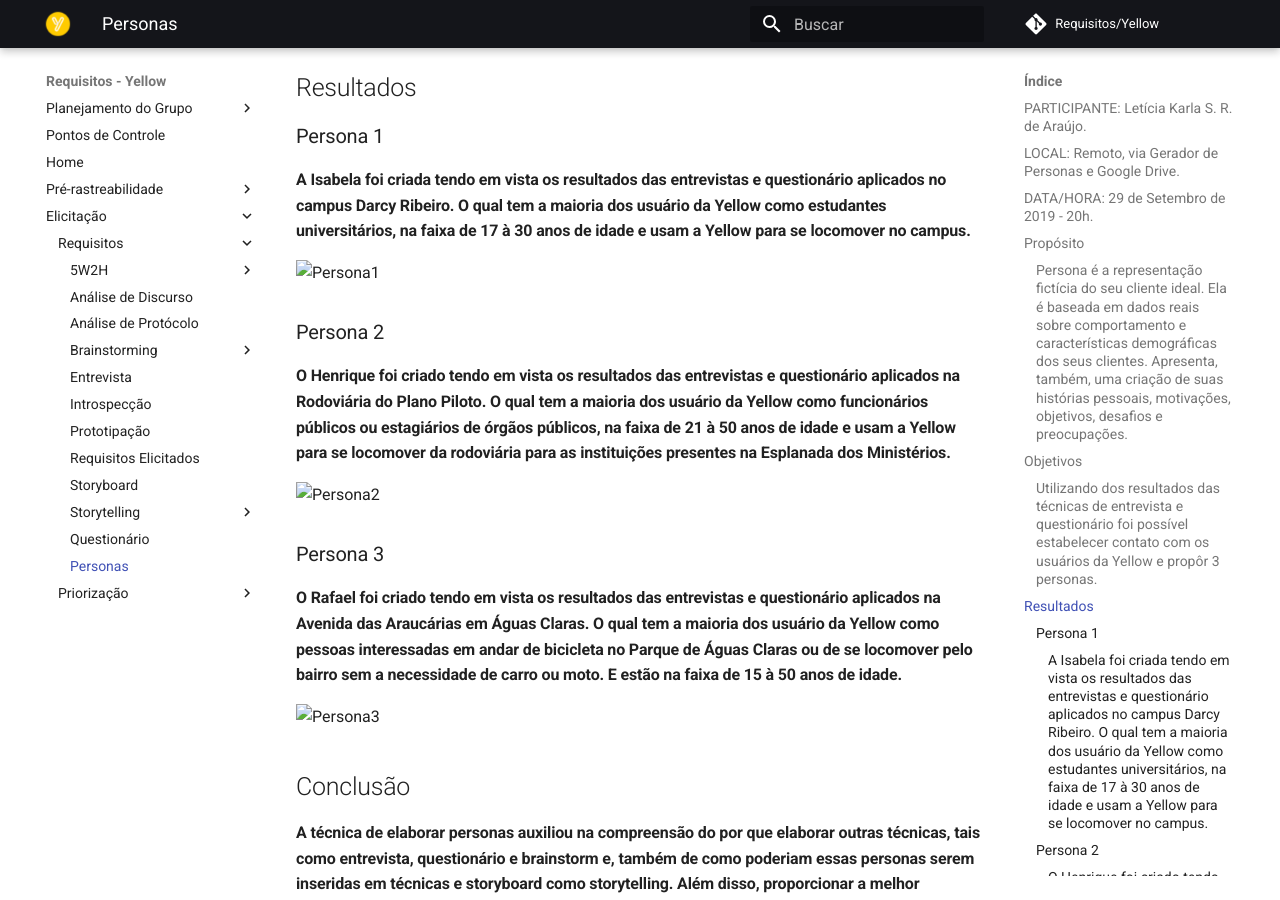
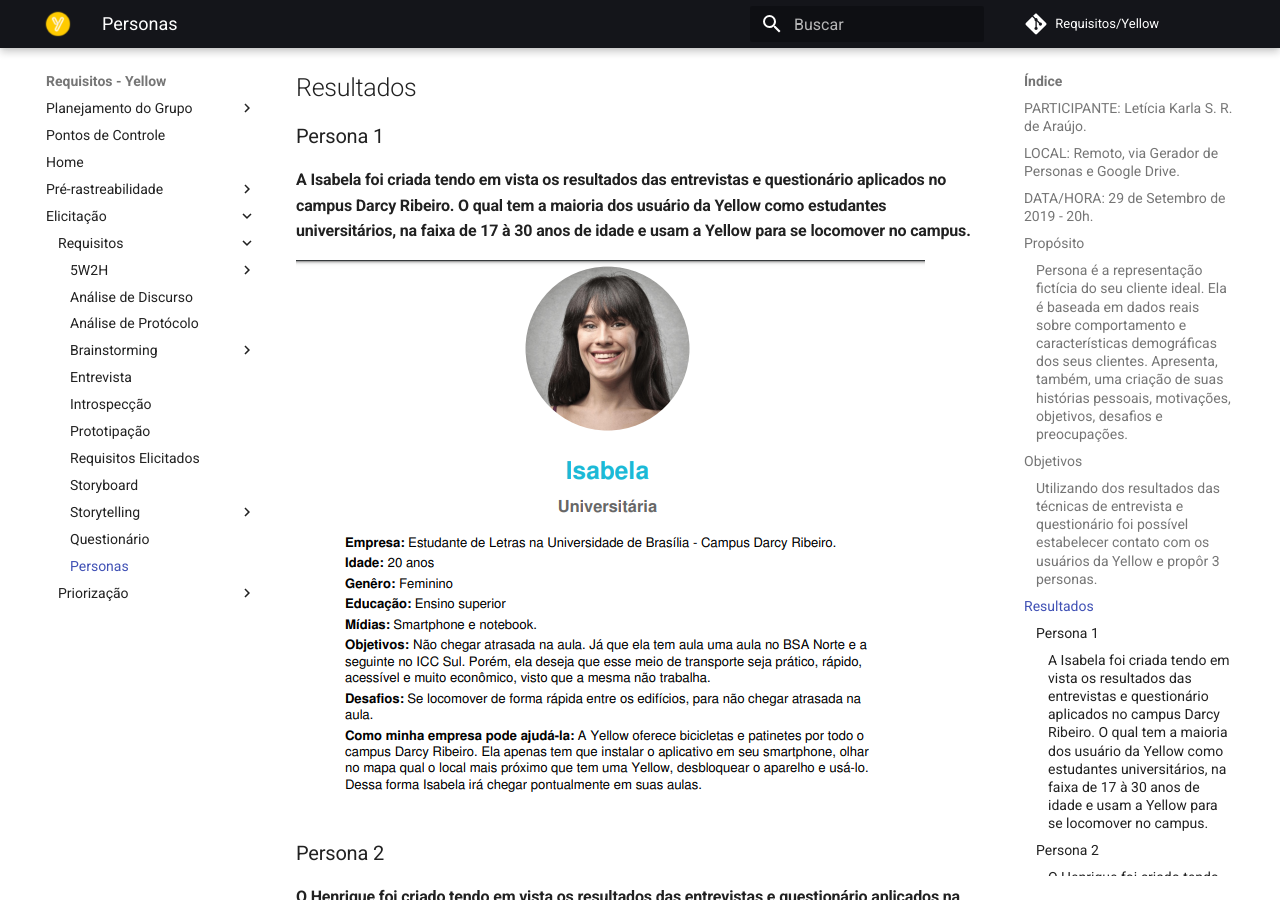
Before and after one commit to me42th/2019.2-Yellow, an MkDocs documentation site: the page built from docs/elicitacao/requisitos/personas.md, in a window 1280 px wide and 900 px high, scrolled down 553 px. Built offline with MkDocs 1.6.1 and Material for MkDocs 9.7.7, drawn with Linux system fonts in a browser that asks for light colours; comment, search, counter and statistics services are not loaded.

Commit message:
Organizando personas

```diff
--- a/docs/elicitacao/requisitos/personas.md
+++ b/docs/elicitacao/requisitos/personas.md
@@ -14,17 +14,17 @@
 ### Persona 1
 #### A Isabela foi criada tendo em vista os resultados das entrevistas e questionário aplicados no campus Darcy Ribeiro. O qual tem a maioria dos usuário da Yellow como estudantes universitários, na faixa de 17 à 30 anos de idade e usam a Yellow para se locomover no campus.
 
-![Persona1](../../img/elicitacao/persona/Persona1.png)
+![Persona1](../../img/elicitacao/Personas/Persona1.png)
 
 ### Persona 2
 #### O Henrique foi criado tendo em vista os resultados das entrevistas e questionário aplicados na Rodoviária do Plano Piloto. O qual tem a maioria dos usuário da Yellow como funcionários públicos ou estagiários de órgãos públicos, na faixa de 21 à 50 anos de idade e usam a Yellow para se locomover da rodoviária para as instituições presentes na Esplanada dos Ministérios.
 
-![Persona2](../../img/elicitacao/persona/Persona2.png)
+![Persona2](../../img/elicitacao/Personas/Persona2.png)
 
 ### Persona 3
 #### O Rafael foi criado tendo em vista os resultados das entrevistas e questionário aplicados na Avenida das Araucárias  em Águas Claras. O qual tem a maioria dos usuário da Yellow como pessoas interessadas em andar de bicicleta no Parque de Águas Claras ou de se locomover pelo bairro sem a necessidade de carro ou moto.  E estão na faixa de 15 à 50 anos de idade.
 
-![Persona3](../../img/elicitacao/persona/Persona3.png)
+![Persona3](../../img/elicitacao/Personas/Persona3.png)
 
 ## Conclusão
 #### A técnica de elaborar personas auxiliou na compreensão do por que elaborar outras técnicas, tais como entrevista, questionário e brainstorm e, também de como poderiam essas personas serem inseridas em técnicas e storyboard como storytelling. Além disso, proporcionar a melhor compreensão de como seria o usuário da Yellow em três ambientes diferentes, dentro da cidade.
```
